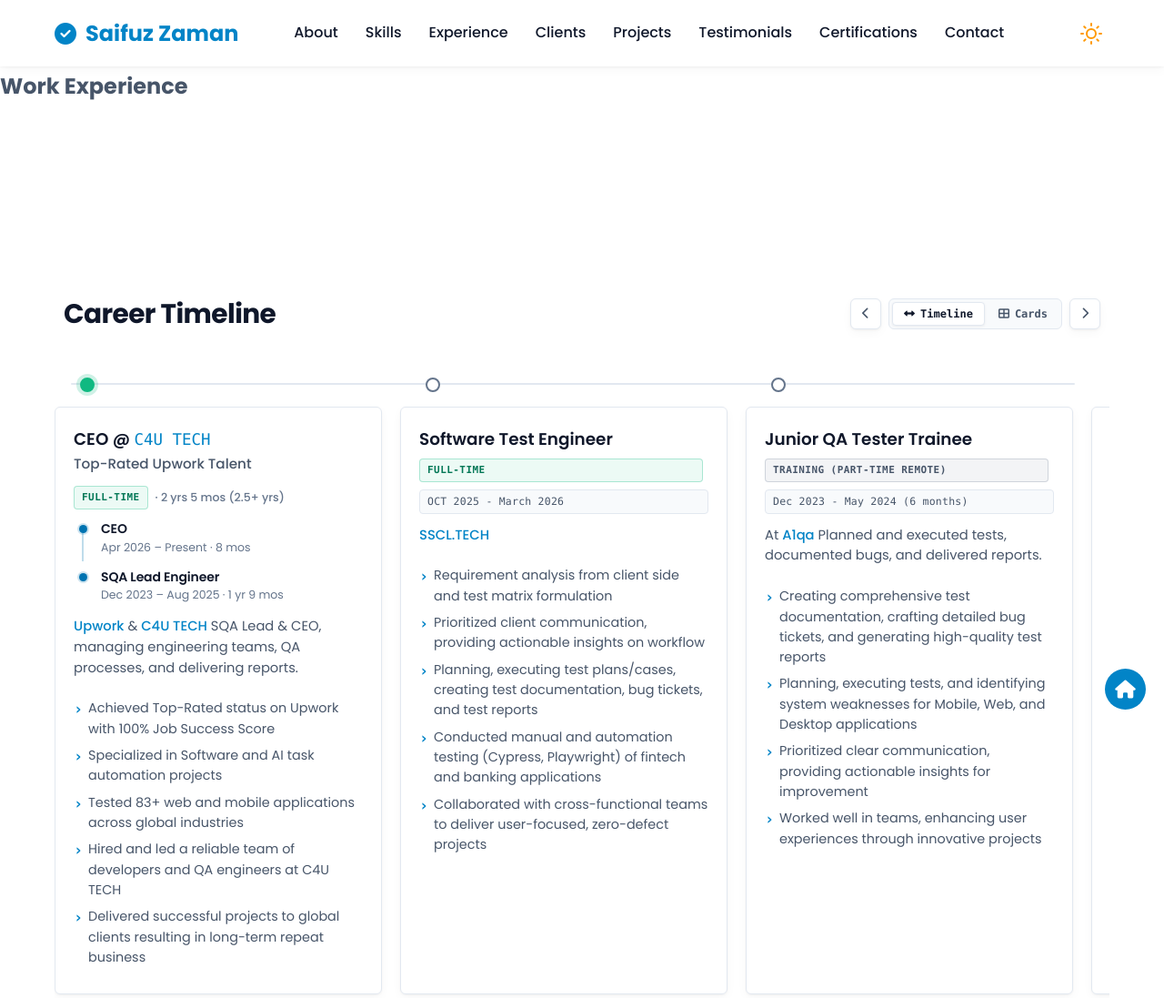
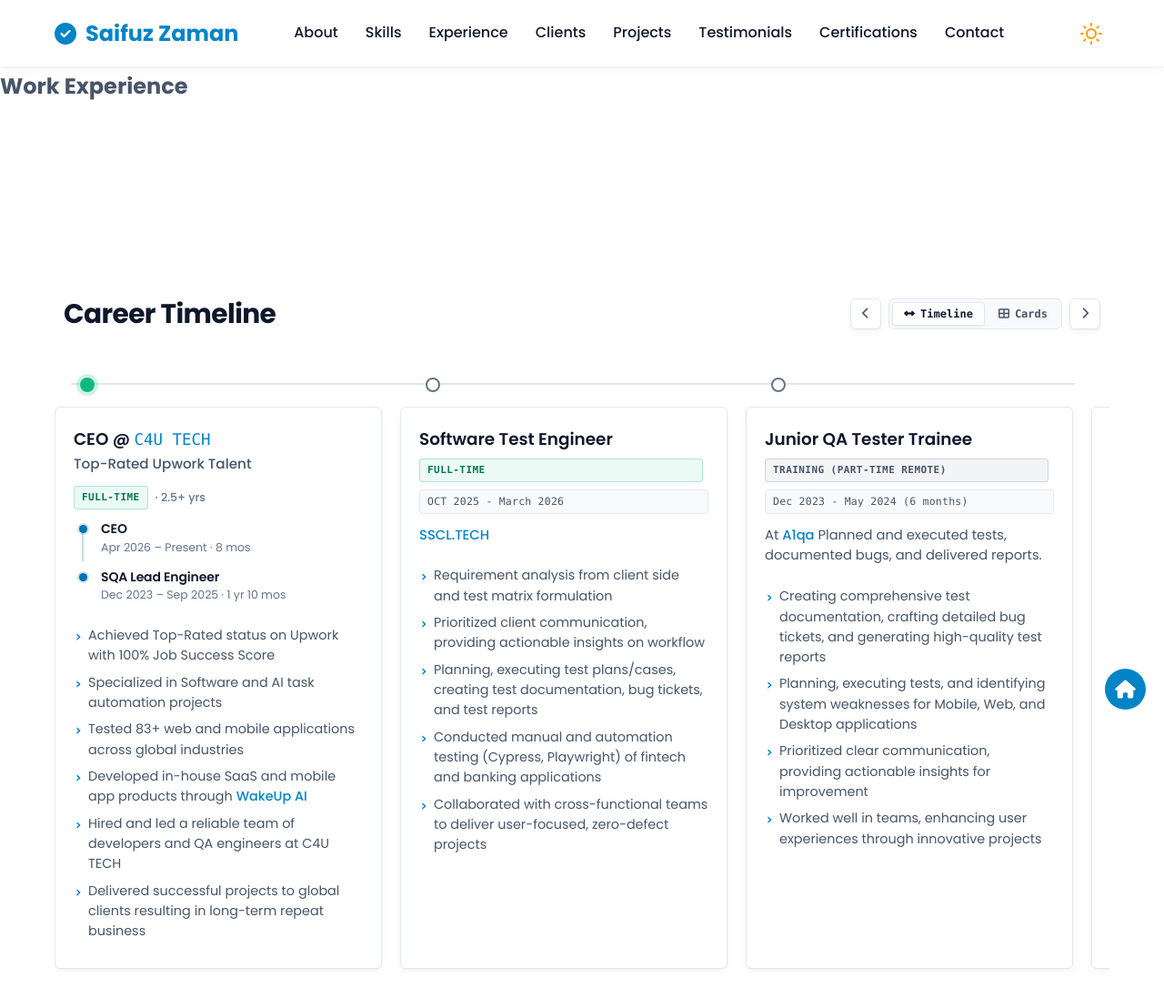
Before and after one commit to szamanhmm/szamanqa.github.io, a plain HTML site: page experience.html in a window 1280 px wide. Shown: the top 1097 px of the page at 91% size. Drawn offline with Linux system fonts and the light colour scheme.

Commit message:
Update C4U TECH experience tenure, fix SQA Lead to Sep 2025, remove intro line, and add WakeUp AI bullet

```diff
--- a/experience.html
+++ b/experience.html
@@ -172,7 +172,7 @@
                         <div class="linkedin-experience">
                             <div class="linkedin-company-meta">
                                 <span class="role-badge full-time">Full-time</span>
-                                <span class="linkedin-total-tenure">· 2 yrs 5 mos (2.5+ yrs)</span>
+                                <span class="linkedin-total-tenure">· 2.5+ yrs</span>
                             </div>
                             <div class="linkedin-roles-tree">
                                 <div class="linkedin-role-item">
@@ -191,16 +191,16 @@
                                     </div>
                                     <div class="linkedin-role-details">
                                         <h4 class="linkedin-role-title">SQA Lead Engineer</h4>
-                                        <div class="linkedin-role-dates">Dec 2023 – Aug 2025 · 1 yr 9 mos</div>
+                                        <div class="linkedin-role-dates">Dec 2023 – Sep 2025 · 1 yr 10 mos</div>
                                     </div>
                                 </div>
                             </div>
                         </div>
-                        <p><a href="https://www.upwork.com/freelancers/~017c08c6bfe9705ad6" class="external-link" target="_blank" rel="noopener noreferrer">Upwork</a> & <a href="https://c4utech.com" class="external-link" target="_blank" rel="noopener noreferrer">C4U TECH</a> SQA Lead & CEO, managing engineering teams, QA processes, and delivering reports.</p>
                         <ul>
                             <li>Achieved Top-Rated status on Upwork with 100% Job Success Score</li>
                             <li>Specialized in Software and AI task automation projects</li>
                             <li>Tested 83+ web and mobile applications across global industries</li>
+                            <li>Developed in-house SaaS and mobile app products through <a href="https://wakeupai-mauve.vercel.app/" class="external-link" target="_blank" rel="noopener noreferrer">WakeUp AI</a></li>
                             <li>Hired and led a reliable team of developers and QA engineers at C4U TECH</li>
                             <li>Delivered successful projects to global clients resulting in long-term repeat business</li>
                         </ul>
```
Also changed, not shown: index.html (+3 -3 lines).
